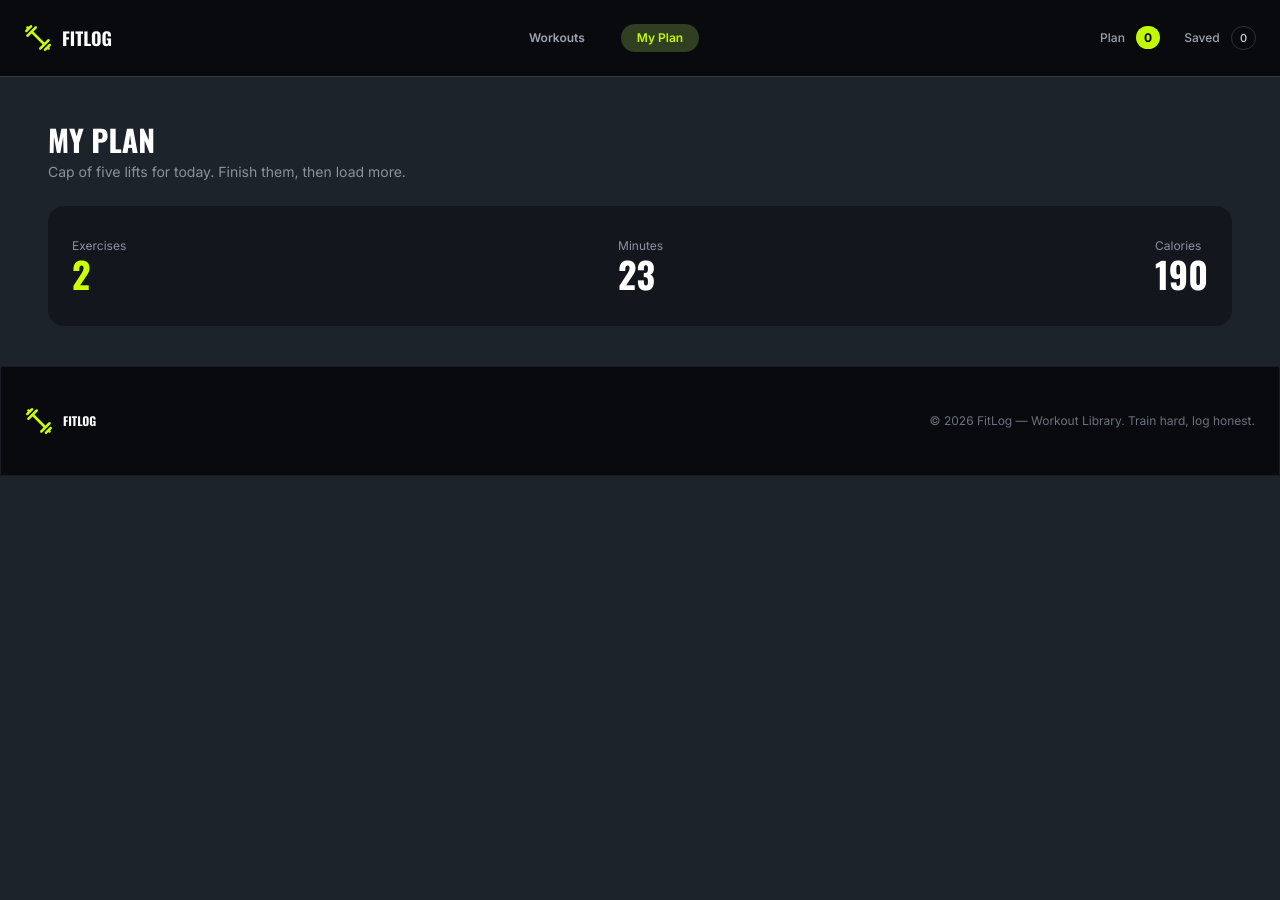
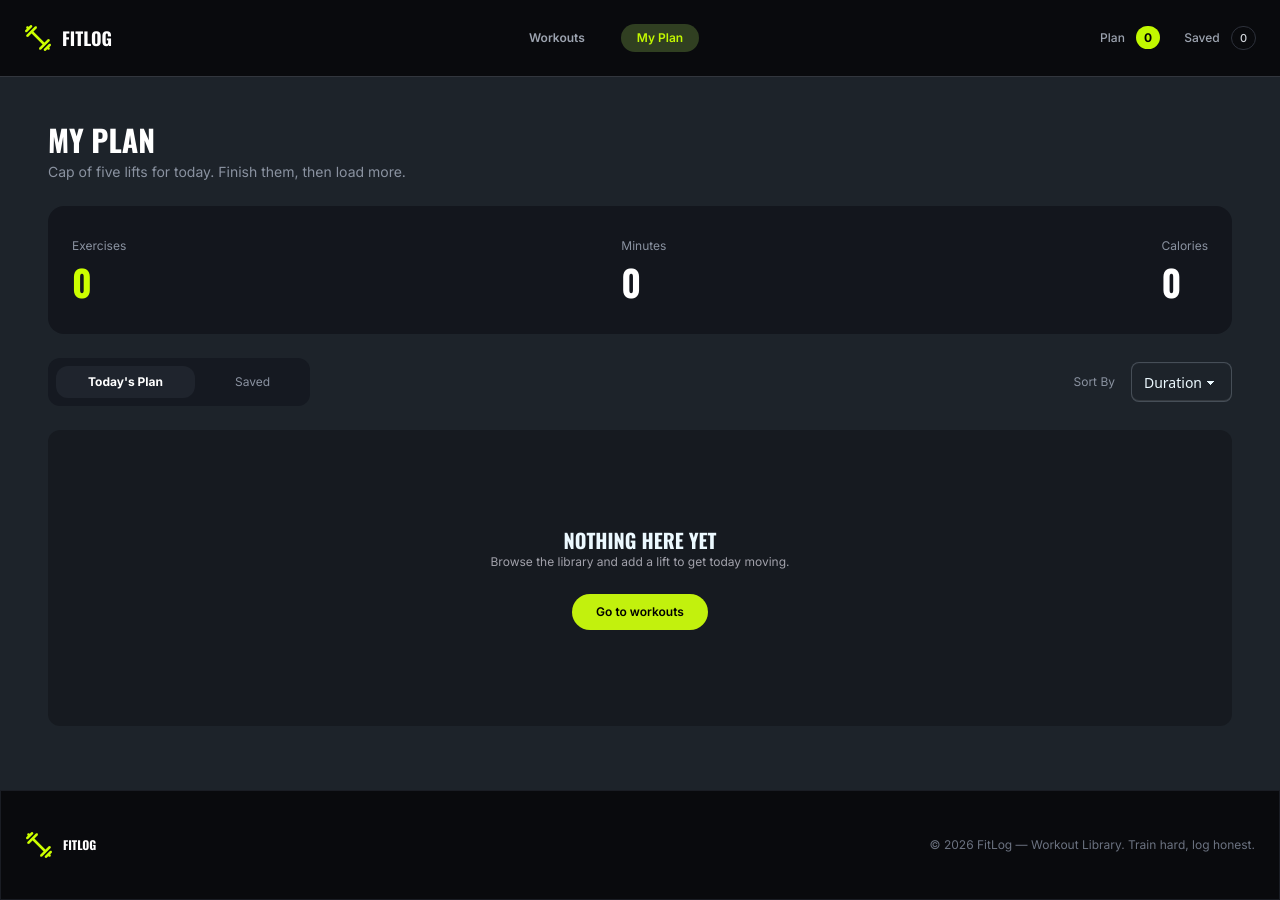
Before and after one commit to tamimkhan887/Fit-Log-Assignment6, a Next.js app: page /myplan in a window 1280 px wide. Before the commit the page ends 800 px from the top, so only its background shows below. Built offline with nearby package versions, Linux system fonts and the light colour scheme.

Commit message:
My page Complete

```diff
--- /dev/null
+++ b/app/Components/MyPage/TodaysList.tsx
@@ -0,0 +1,30 @@
+import { Iworkout } from "@/app/Types/workout.type";
+
+const TodaysList = ({workout}:{workout:Iworkout}) => {
+    return (
+        <div
+            key={workout.id}
+            className="bg-[#13161D] p-5 rounded-xl"
+        >
+            <h3 className="font-oswald font-bold text-lg">
+                {workout.name}
+            </h3>
+
+            <div className="flex gap-6 mt-2 text-[#8A92A0] text-xs font-inter">
+                <span>
+                    {workout.duration} min
+                </span>
+
+                <span>
+                    {workout.caloriesBurned} calories
+                </span>
+
+                <span>
+                    {workout.difficulty}
+                </span>
+            </div>
+        </div>
+    );
+};
+
+export default TodaysList;
--- a/app/myplan/page.tsx
+++ b/app/myplan/page.tsx
@@ -1,24 +1,158 @@
-const page = () => {
+"use client";
+
+import Link from "next/link";
+import { useContext, useState } from "react";
+import { WorkoutContext } from "../ContextProvider/WorkoutProvider";
+import { Iworkout } from "../Types/workout.type";
+import TodaysList from "../Components/MyPage/TodaysList";
+
+interface MyPageProps {
+    addWorkout: Iworkout[];
+    saveWorkout: Iworkout[];
+}
+
+const Page = () => {
+    const [toggle, setToggle] = useState<"today" | "saved">("today");
+
+    const { addWorkout, saveWorkout } = useContext(WorkoutContext) as MyPageProps;
+
+    // Select data based on toggle
+    const currentWorkout = toggle === "today" ? addWorkout : saveWorkout;
+
+    const totalCalories = currentWorkout.reduce(
+        (total, workout) => total + workout.caloriesBurned,
+        0
+    );
+
+    const totalDuration = currentWorkout.reduce(
+        (total, workout) => total + workout.duration,
+        0
+    );
+
     return (
         <div className="px-12 py-10">
-            <h3 className="text-[30px] font-oswald font-bold text-white">MY PLAN</h3>
-            <p className="text-[#8A92A0] font-inter text-sm">Cap of five lifts for today. Finish them, then load more.</p>
+            <h3 className="text-[30px] font-oswald font-bold text-white">
+                MY PLAN
+            </h3>
+
+            <p className="text-[#8A92A0] font-inter text-sm">
+                Cap of five lifts for today. Finish them, then load more.
+            </p>
+
+            {/* Stats */}
             <div className="flex justify-between items-center bg-[#13161D] px-6 py-8 rounded-2xl mt-6">
-                <div>
-                    <h3 className="text-[#8A92A0] font-inter text-xs">Exercises</h3>
-                    <p className="text-4xl font-bold font-oswald text-[#CCFF00]">2</p>
+
+                <div className="space-y-2">
+                    <h3 className="text-[#8A92A0] font-inter text-xs">
+                        Exercises
+                    </h3>
+
+                    <p className="text-4xl font-bold font-oswald text-[#CCFF00]">
+                        {currentWorkout.length}
+                    </p>
                 </div>
-                <div>
-                    <h3 className="text-[#8A92A0] font-inter text-xs">Minutes</h3>
-                    <p className="text-4xl font-bold font-oswald text-white">23</p>
+
+                <div className="space-y-2">
+                    <h3 className="text-[#8A92A0] font-inter text-xs">
+                        Minutes
+                    </h3>
+
+                    <p className="text-4xl font-bold font-oswald text-white">
+                        {totalDuration}
+                    </p>
                 </div>
-                <div>
-                    <h3 className="text-[#8A92A0] font-inter text-xs">Calories</h3>
-                    <p className="text-4xl font-bold font-oswald text-white">190</p>
+
+                <div className="space-y-2">
+                    <h3 className="text-[#8A92A0] font-inter text-xs">
+                        Calories
+                    </h3>
+
+                    <p className="text-4xl font-bold font-oswald text-white">
+                        {totalCalories}
+                    </p>
                 </div>
+
+            </div>
+
+            <div className="my-6">
+                <div className="flex justify-between items-center">
+
+                    <div className="bg-[#151921] px-2 py-2 flex gap-2 rounded-xl">
+
+                        <button
+                            onClick={() => setToggle("today")}
+                            className={`text-xs font-inter px-8 py-2 rounded-xl ${
+                                toggle === "today"
+                                    ? "font-bold bg-[#1F242D] text-white"
+                                    : "text-[#8A92A0]"
+                            }`}
+                        >
+                            Today&apos;s Plan
+                        </button>
+
+                        <button
+                            onClick={() => setToggle("saved")}
+                            className={`text-xs font-inter px-8 py-2 rounded-xl ${
+                                toggle === "saved"
+                                    ? "font-bold bg-[#1F242D] text-white"
+                                    : "text-[#8A92A0]"
+                            }`}
+                        >
+                            Saved
+                        </button>
+
+                    </div>
+
+                    {/* Sort */}
+                    <div className="flex items-center gap-4">
+                        <h3 className="text-nowrap text-[#8A92A0] font-inter text-xs">
+                            Sort By
+                        </h3>
+
+                        <select
+                            defaultValue="Duration"
+                            className="select rounded-lg"
+                        >
+                            <option>Duration</option>
+                            <option>Calories</option>
+                            <option>Rating</option>
+                        </select>
+                    </div>
+
+                </div>
+
+                {/* Empty State */}
+                {currentWorkout.length === 0 && (
+                    <div className="bg-[#11131780] flex flex-col justify-center items-center py-24 mt-6 rounded-xl">
+
+                        <h3 className="font-oswald font-bold text-xl">
+                            NOTHING HERE YET
+                        </h3>
+
+                        <p className="text-[#A1A1AA] font-inter text-xs">
+                            Browse the library and add a lift to get today moving.
+                        </p>
+
+                        <Link href="/">
+                            <button className="mt-6 bg-[#C2F10D] px-6 py-2.5 font-inter font-semibold text-xs text-black rounded-full">
+                                Go to workouts
+                            </button>
+                        </Link>
+
+                    </div>
+                )}
+
+                {currentWorkout.length > 0 && (
+                    <div className="mt-6 space-y-4">
+                        {currentWorkout.map((workout) => (
+                            <TodaysList key={workout.id} workout={workout}></TodaysList>
+                        ))}
+                    </div>
+                )}
+
             </div>
         </div>
     );
 };
 
-export default page;
+export default Page;
```
